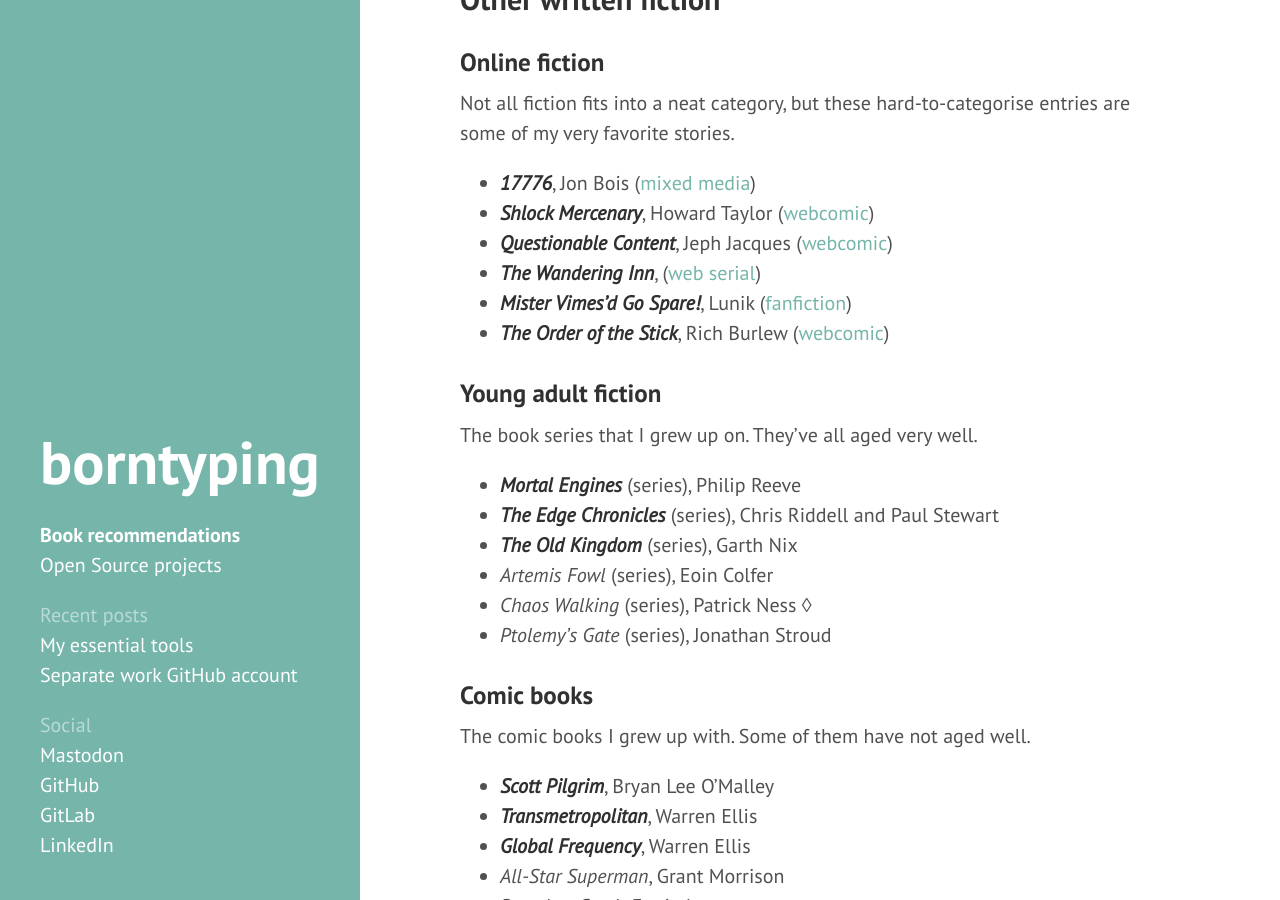
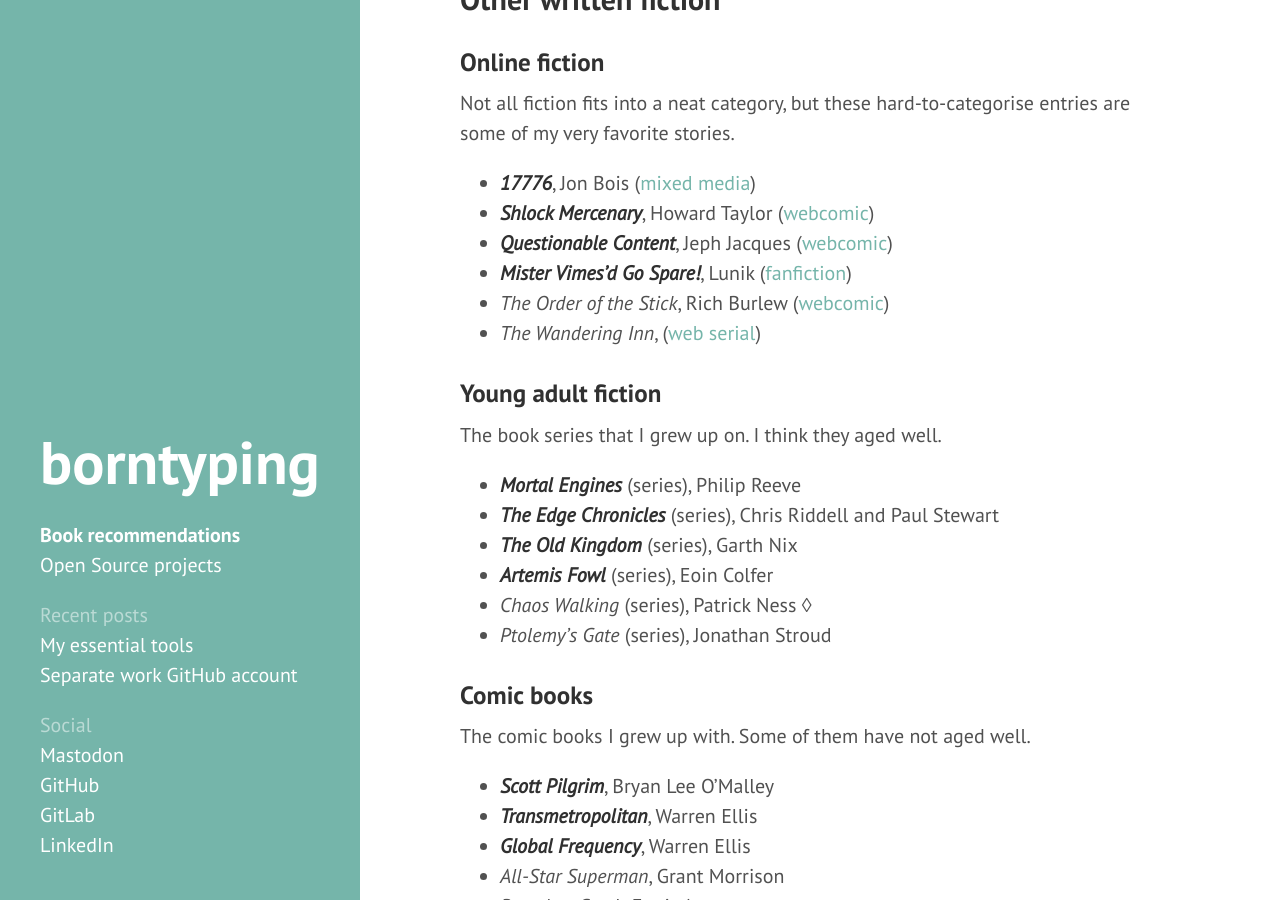
Before and after one commit to borntyping/borntyping.github.io, a Jekyll site: the page built from books.md, in a window 1280 px wide and 900 px high, scrolled down 1468 px. Built offline with Jekyll 4.4.1, drawn with Linux system fonts in a browser that asks for light colours.

Commit message:
Update books.md

```diff
--- a/books.md
+++ b/books.md
@@ -57,18 +57,18 @@
 - _**17776**_, Jon Bois ([mixed media][17776])
 - _**Shlock Mercenary**_, Howard Taylor ([webcomic][schlock mercenary])
 - _**Questionable Content**_, Jeph Jacques ([webcomic][questionable content])
-- _**The Wandering Inn**_, ([web serial][the wandering inn])
 - _**Mister Vimes'd Go Spare!**_, Lunik ([fanfiction][mr vimes'd go spare])
-- _**The Order of the Stick**_, Rich Burlew ([webcomic][order of the stick])
+- _The Order of the Stick_, Rich Burlew ([webcomic][order of the stick])
+- _The Wandering Inn_, ([web serial][the wandering inn])
 
 ### Young adult fiction
 
-The book series that I grew up on. They've all aged very well.
+The book series that I grew up on. I think they aged well.
 
 - _**Mortal Engines**_ (series), Philip Reeve
 - _**The Edge Chronicles**_ (series), Chris Riddell and Paul Stewart
 - _**The Old Kingdom**_ (series), Garth Nix
-- _Artemis Fowl_ (series), Eoin Colfer
+- _**Artemis Fowl**_ (series), Eoin Colfer
 - _Chaos Walking_ (series), Patrick Ness ◊
 - _Ptolemy's Gate_ (series), Jonathan Stroud
 
@@ -106,7 +106,7 @@
 Not the films I like, but the films I _love_.
 
 - _**Speed Racer**_ (2008), The Wachowski Sisters
-- _**Knives Out**_ (2019), Rian Johnson
+- _Knives Out_ (2019), Rian Johnson
 
 ### Television
 
```
